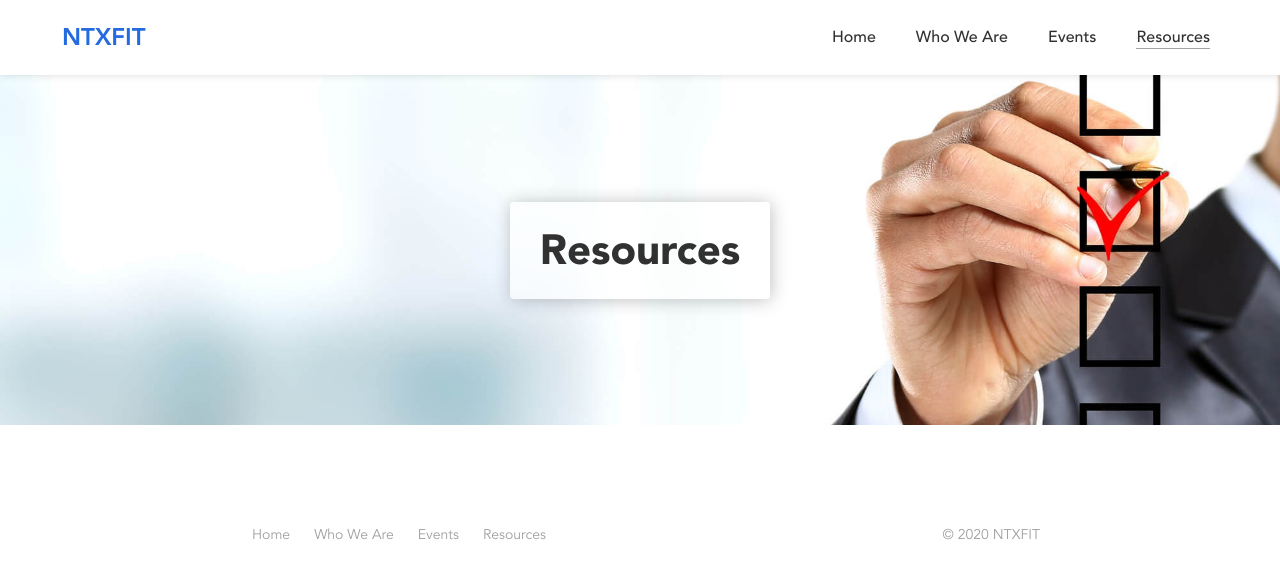
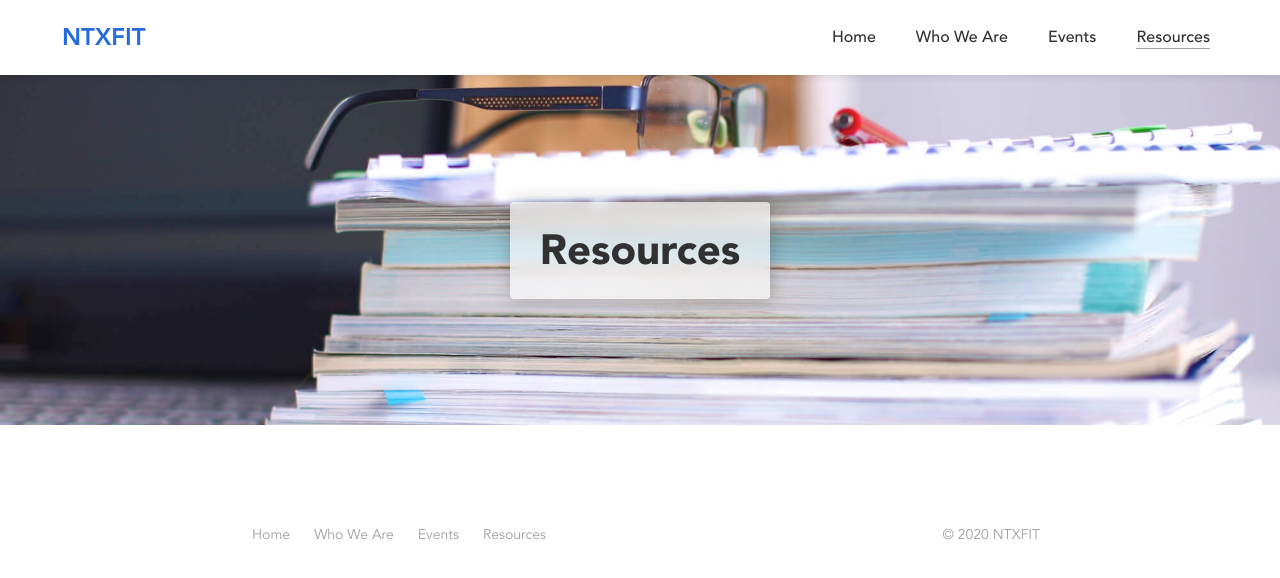
Before and after one commit to Modern-Lawyer-Marketing/ntxfit, a React (Create React App) app: page /resources in a window 1280 px wide. Shown: the top 578 px of the page. Built offline with nearby package versions, Linux system fonts and the light colour scheme.

Commit message:
Add resources header

```diff
--- a/src/pages/Resources.jsx
+++ b/src/pages/Resources.jsx
@@ -6,7 +6,7 @@ import Header from '../components/Header';
  */
 const Resources = () => (
   <div className="resources">
-    <Header short backgroundImage={require('../images/members-header.jpg')} backgroundPosition="right">
+    <Header short backgroundImage={require('../images/resources-header.jpg')} backgroundPosition="50% 35%">
       <h1>Resources</h1>
     </Header>
   </div>
```
Also changed, not shown: src/images/resources-header.jpg (added).
